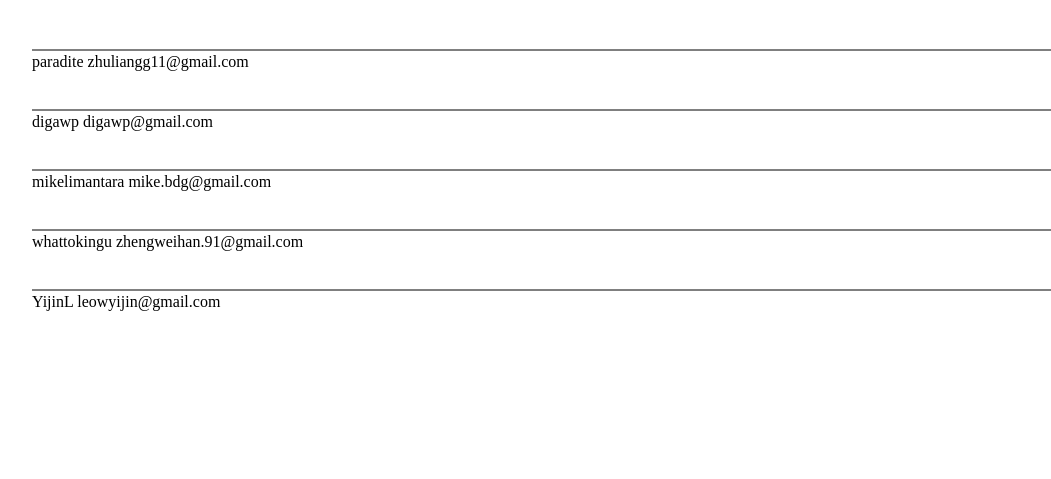
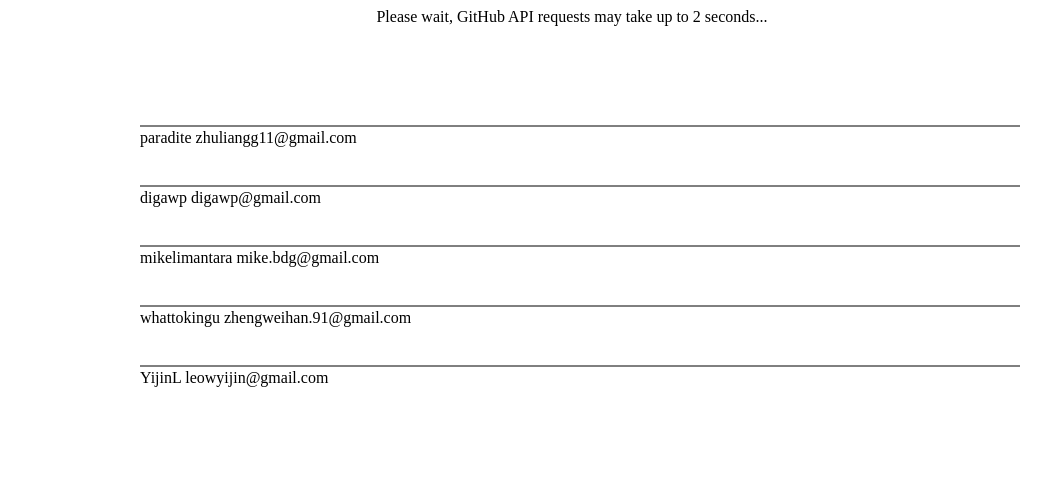
Before and after one commit to paradite/gitviz, a plain HTML site: page index.html in a window 1280 px wide. Shown: the whole page, without its empty margins (68-1119 px from the left). Drawn offline with Linux system fonts and the light colour scheme; no server answers.

Commit message:
UI treaks

```diff
--- a/index.html
+++ b/index.html
@@ -5,6 +5,9 @@
 	<link rel="stylesheet" type="text/css" href="style.css">
 </head>
 <body>
+<div class="title">
+	Please wait, GitHub API requests may take up to 2 seconds...
+</div>
 </body>
 </html>
 <script type="text/javascript" src="bower_components/d3/d3.min.js"></script>
--- a/js/chart.js
+++ b/js/chart.js
@@ -5,8 +5,6 @@
 
   if (!(this instanceof chart))
     return new chart(width, height, margin);
-
-  var rowHeight = 60;
 
   var _chartElement = null;
   var _svgWrapper = null;
@@ -82,7 +80,7 @@
 
     row.enter()
       .append("circle")
-      .attr("r", 2.5)
+      .attr("r", 3.5)
       .attr("cy", 0)
       .style("fill", "red")
       .on('mouseover', tip.show)
--- a/js/viz.js
+++ b/js/viz.js
@@ -33,17 +33,22 @@
   formatTime = d3.time.format("%H:%M:%S");
 
 var margin = {
-  top: 50,
-  right: 100,
+  top: 100,
+  right: 200,
   bottom: 50,
-  left: 100
+  left: 200
 };
+
+
+var rowHeight = 60;
 
 var currentRowNum = 0;
 
 var width = window.innerWidth - margin.left - margin.right,
   height = window.innerHeight * 0.9 - margin.top - margin.bottom,
   barHeight = 30;
+
+height = rowHeight * defaultUsers.length;
 
 var commits = [];
 
--- a/style.css
+++ b/style.css
@@ -4,9 +4,14 @@
     shape-rendering: crispEdges;
   }
 
-  body {
-    margin: 0;
+body {
+    margin: 8px;
   }
+
+.title {
+  width: 100%;
+  text-align: center;
+}
 
 .d3-tip .secondary {
   color: #cccccc;
```
